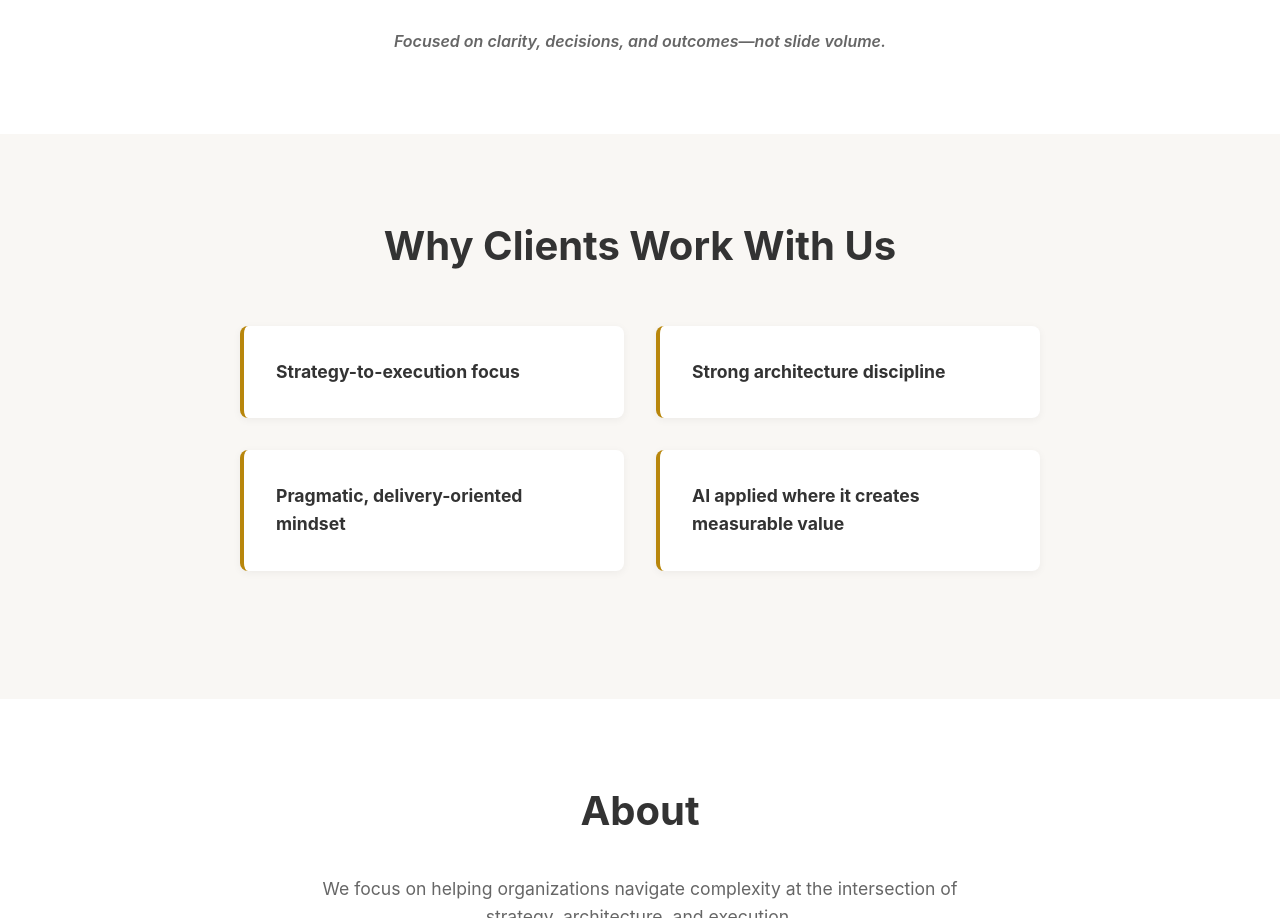
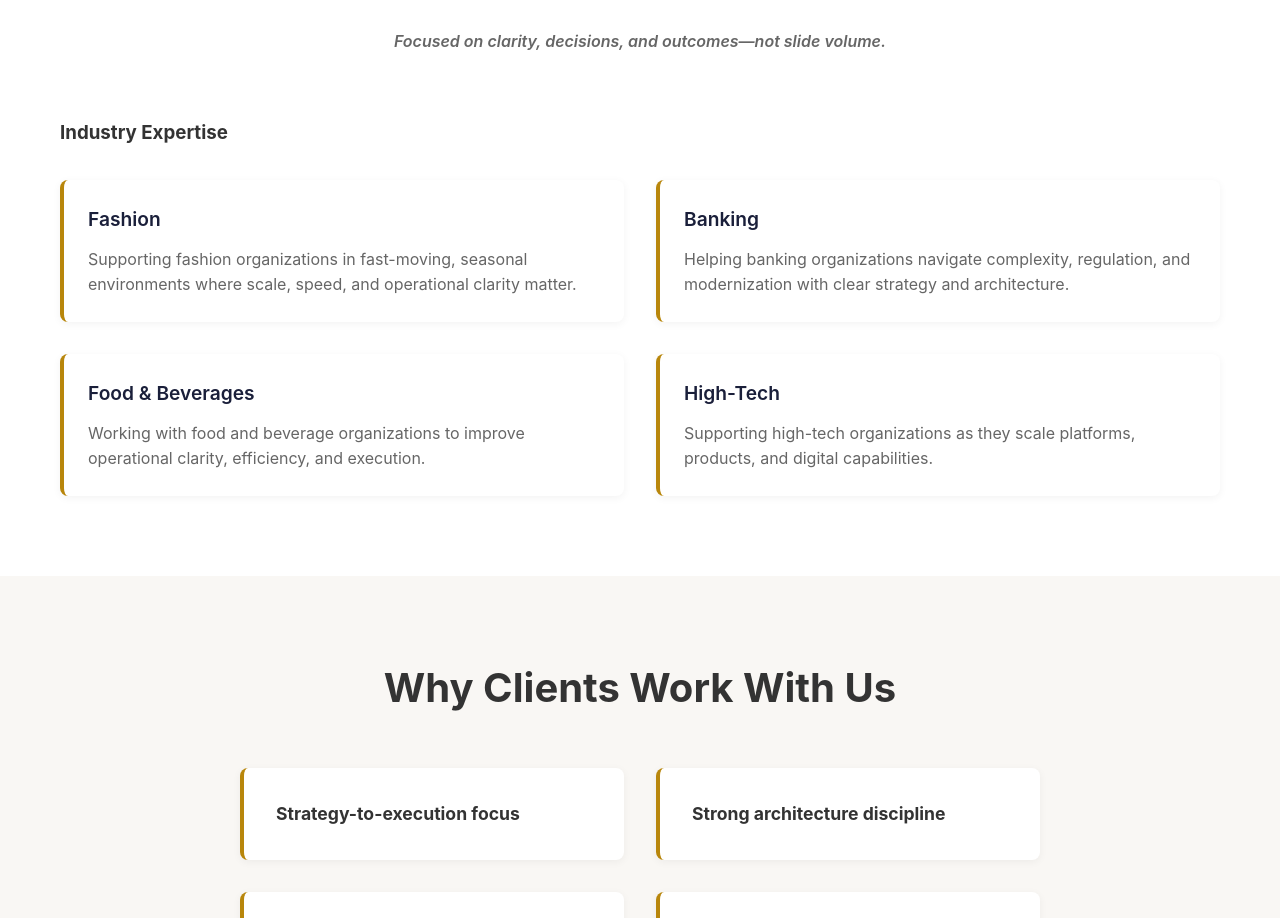
Before and after one commit to santoshvelamuri/santoshvelamuri.github.io, a website: page index.html in a window 1280 px wide. Shown: the part 3902-4820 px from the top of the page. Drawn offline with Linux system fonts and the light colour scheme; a script that the page names is missing.

Commit message:
Add industry expertise section to How We Work

```diff
--- a/css/styles.css
+++ b/css/styles.css
@@ -502,6 +502,35 @@ body {
     font-style: italic;
 }
 
+/* Industry Expertise */
+.industry-expertise {
+    display: grid;
+    grid-template-columns: repeat(2, 1fr);
+    gap: 2rem;
+    margin-top: 2rem;
+}
+
+.industry-item {
+    padding: 1.5rem;
+    background: white;
+    border-radius: 8px;
+    box-shadow: 0 2px 8px rgba(0, 0, 0, 0.05);
+    border-left: 4px solid #b8860b;
+}
+
+.industry-item h4 {
+    font-size: 1.2rem;
+    color: #1a1f3a;
+    margin-bottom: 0.75rem;
+    font-weight: 600;
+}
+
+.industry-item p {
+    color: #666;
+    line-height: 1.6;
+    margin: 0;
+}
+
 /* Why Choose Section */
 .why-choose {
     padding: 80px 0;
@@ -942,7 +971,8 @@ body {
     }
 
     .choose-grid,
-    .ai-phases {
+    .ai-phases,
+    .industry-expertise {
         grid-template-columns: 1fr;
     }
 
--- a/index.html
+++ b/index.html
@@ -178,6 +178,26 @@
                 </div>
             </div>
             <p class="methodology-micro">Focused on clarity, decisions, and outcomes—not slide volume.</p>
+
+            <h3 style="margin-top: 4rem; margin-bottom: 2rem;">Industry Expertise</h3>
+            <div class="industry-expertise">
+                <div class="industry-item">
+                    <h4>Fashion</h4>
+                    <p>Supporting fashion organizations in fast-moving, seasonal environments where scale, speed, and operational clarity matter.</p>
+                </div>
+                <div class="industry-item">
+                    <h4>Banking</h4>
+                    <p>Helping banking organizations navigate complexity, regulation, and modernization with clear strategy and architecture.</p>
+                </div>
+                <div class="industry-item">
+                    <h4>Food & Beverages</h4>
+                    <p>Working with food and beverage organizations to improve operational clarity, efficiency, and execution.</p>
+                </div>
+                <div class="industry-item">
+                    <h4>High-Tech</h4>
+                    <p>Supporting high-tech organizations as they scale platforms, products, and digital capabilities.</p>
+                </div>
+            </div>
         </div>
     </section>
 
```
